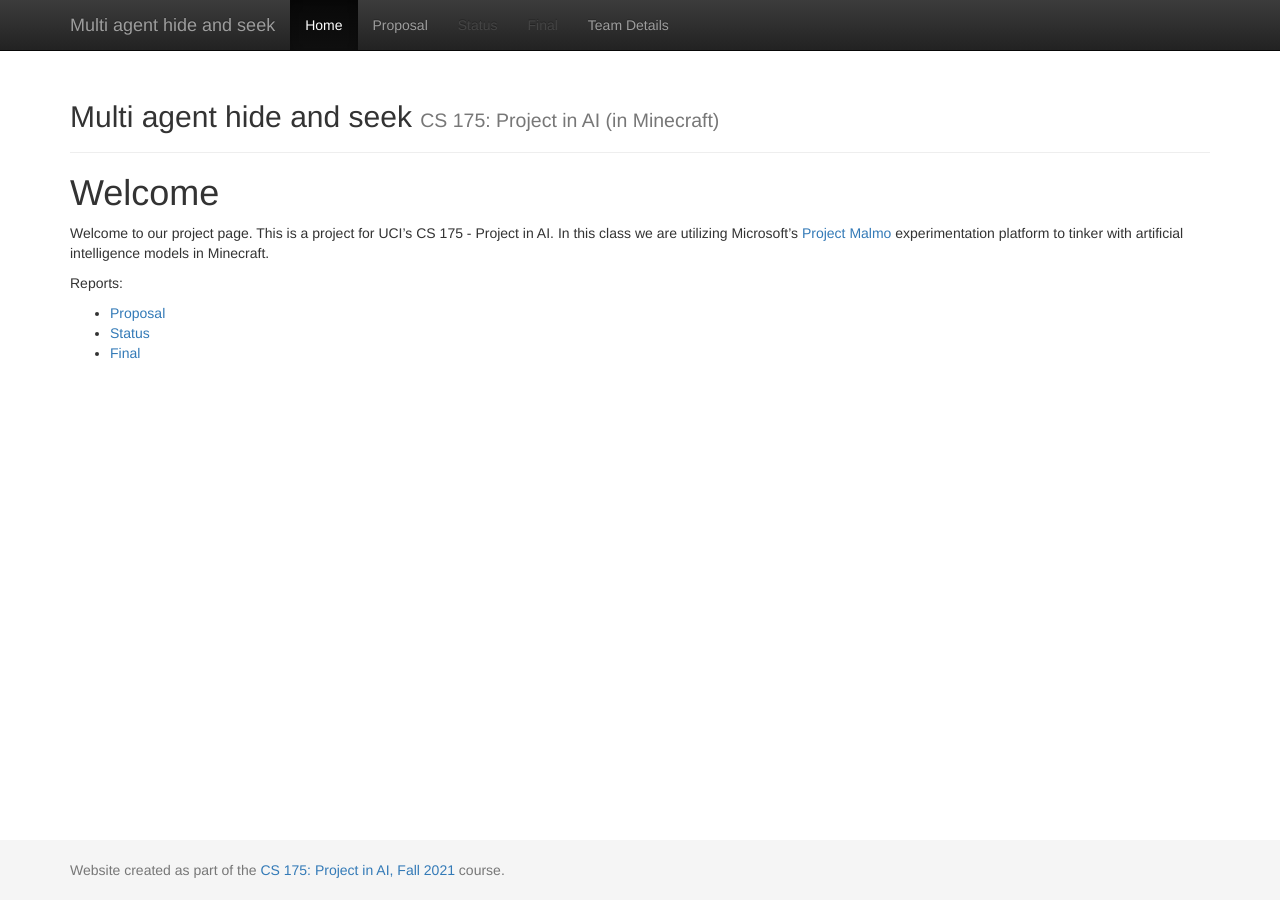
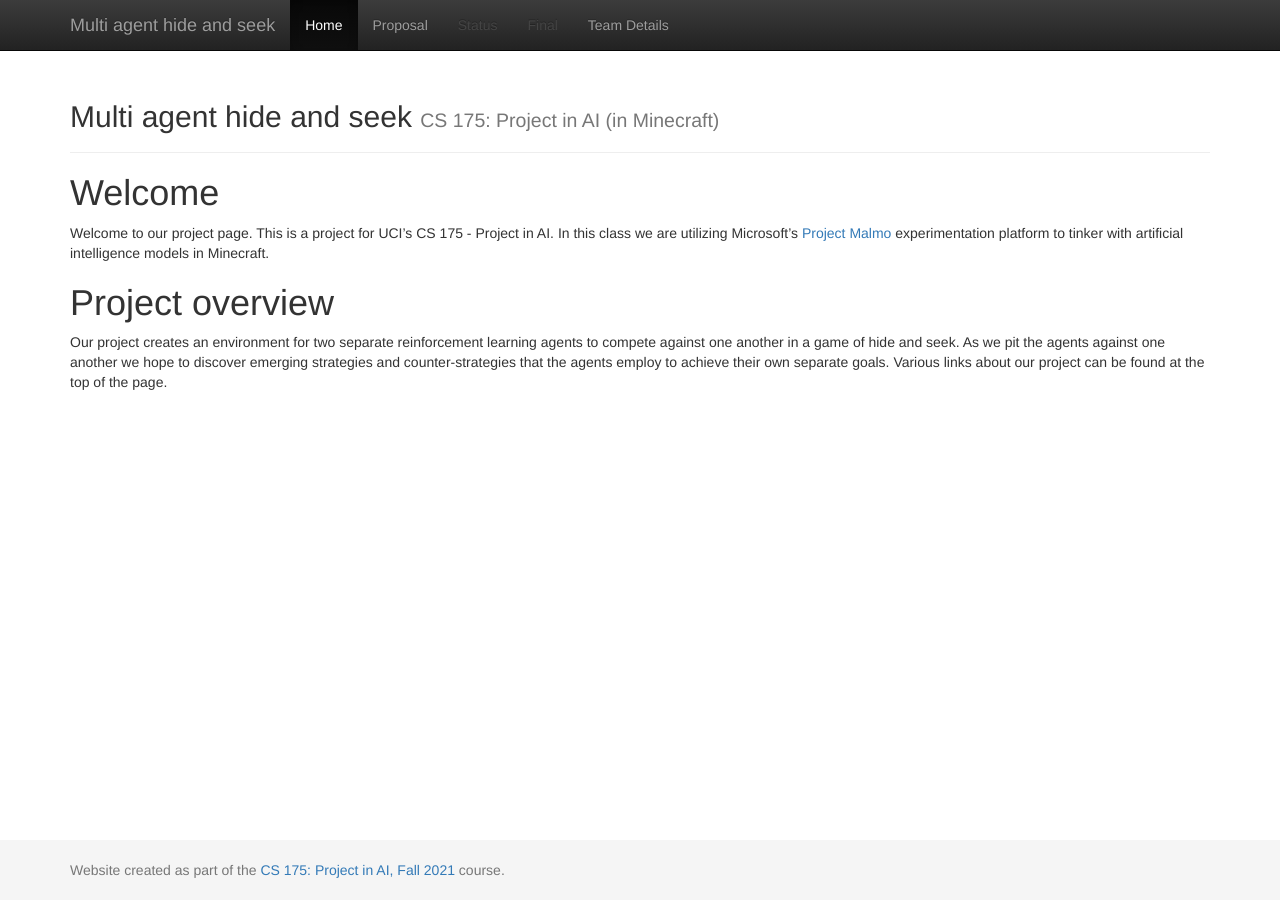
Before and after one commit to dennisvtang/Multi-agent-hide-and-seek, a Jekyll site: the page built from docs/index.md, in a window 1280 px wide. Built offline with Jekyll 4.4.1, drawn with Linux system fonts in a browser that asks for light colours.

Commit message:
Update project home page providing project overview

```diff
--- a/docs/index.md
+++ b/docs/index.md
@@ -6,7 +6,6 @@ title:  Home
 # Welcome
 Welcome to our project page. This is a project for UCI's CS 175 - Project in AI. In this class we are utilizing Microsoft's [Project Malmo](https://www.microsoft.com/en-us/research/project/project-malmo/) experimentation platform to tinker with artificial intelligence models in Minecraft.
 
-Reports:
-- [Proposal](proposal.html)
-- [Status](status.html)
-- [Final](final.html)
+
+# Project overview
+Our project creates an environment for two separate reinforcement learning agents to compete against one another in a game of hide and seek. As we pit the agents against one another we hope to discover emerging strategies and counter-strategies that the agents employ to achieve their own separate goals. Various links about our project can be found at the top of the page.
```
